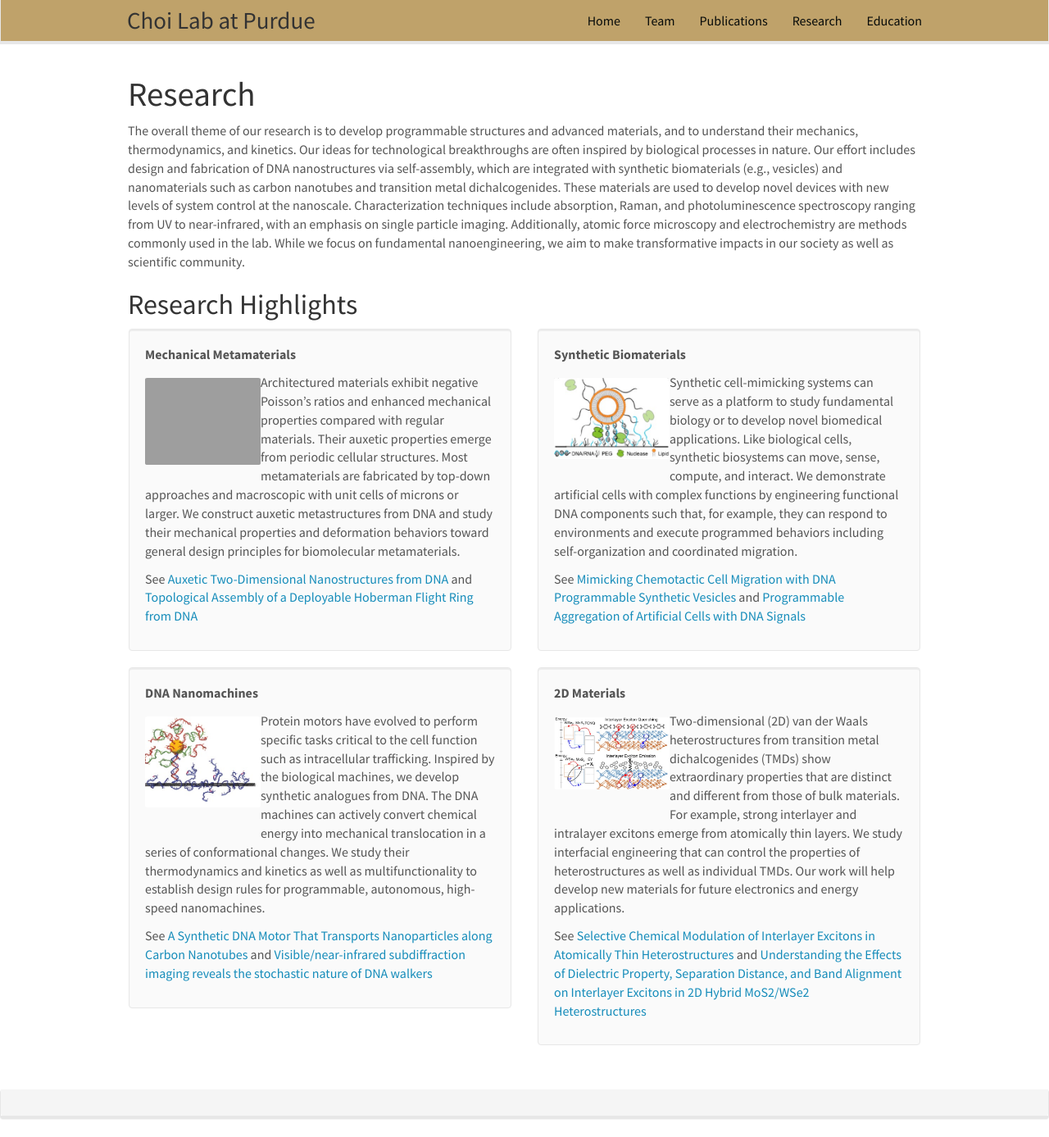
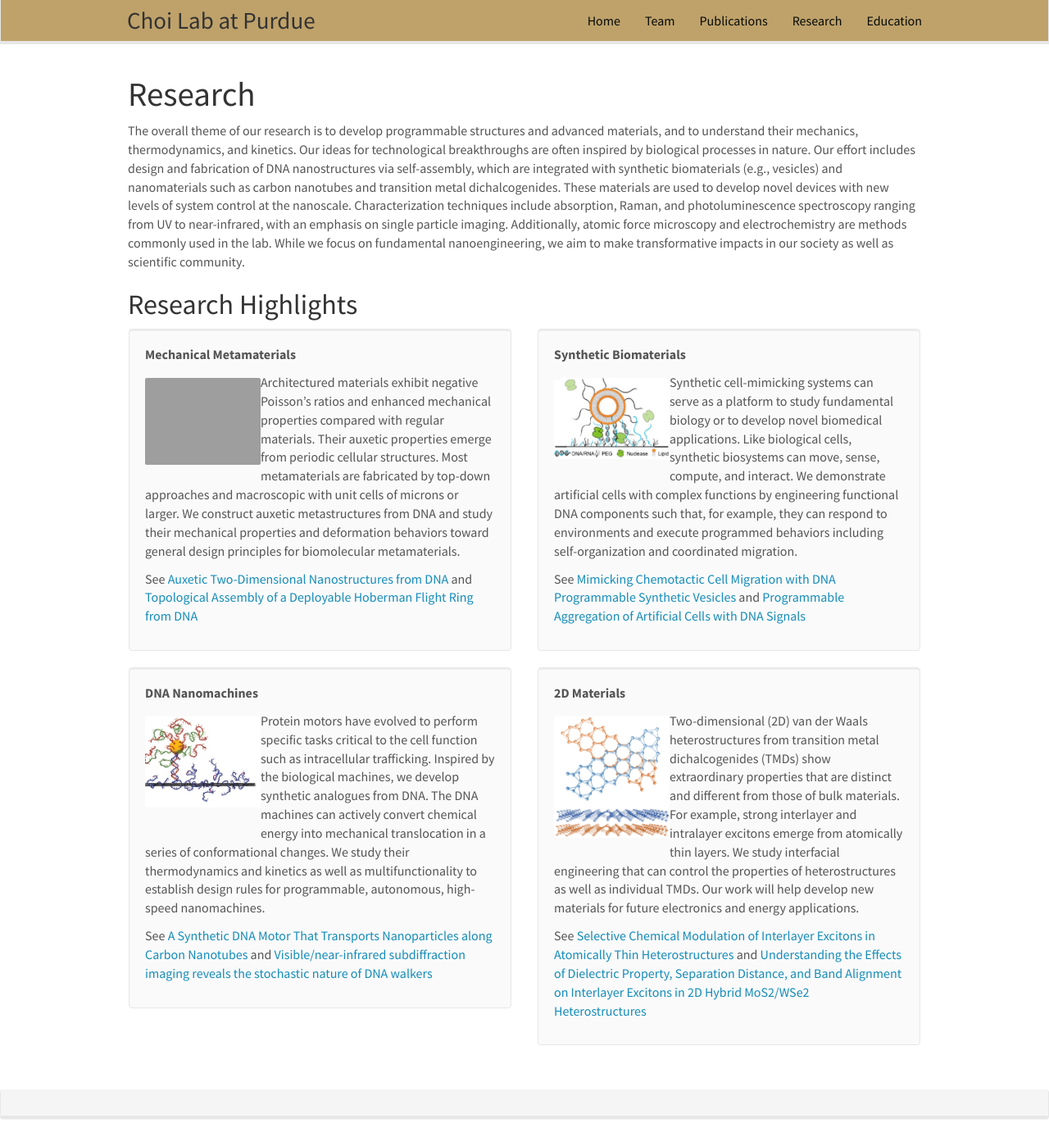
Before and after one commit to choidnalab/choidnalab.github.io, a Jekyll site: the page built from _pages/research.md, in a window 1280 px wide and 1387 px high. Shown: the whole window at 82% size. Built offline with Jekyll 4.4.1, drawn with Linux system fonts in a browser that asks for light colours; nearby versions of some CDN libraries.

Commit message:
Update research_highlights.yml

```diff
--- a/_data/research_highlights.yml
+++ b/_data/research_highlights.yml
@@ -30,7 +30,7 @@
 
 
 - title: "2D Materials"
-  image: 4_1.jpg
+  image: 2d.jpg
   description: Two-dimensional (2D) van der Waals heterostructures from transition metal dichalcogenides (TMDs) show extraordinary properties that are distinct and different from those of bulk materials. For example, strong interlayer and intralayer excitons emerge from atomically thin layers. We study interfacial engineering that can control the properties of heterostructures as well as individual TMDs. Our work will help develop new materials for future electronics and energy applications.
   authors:
   link:
```
